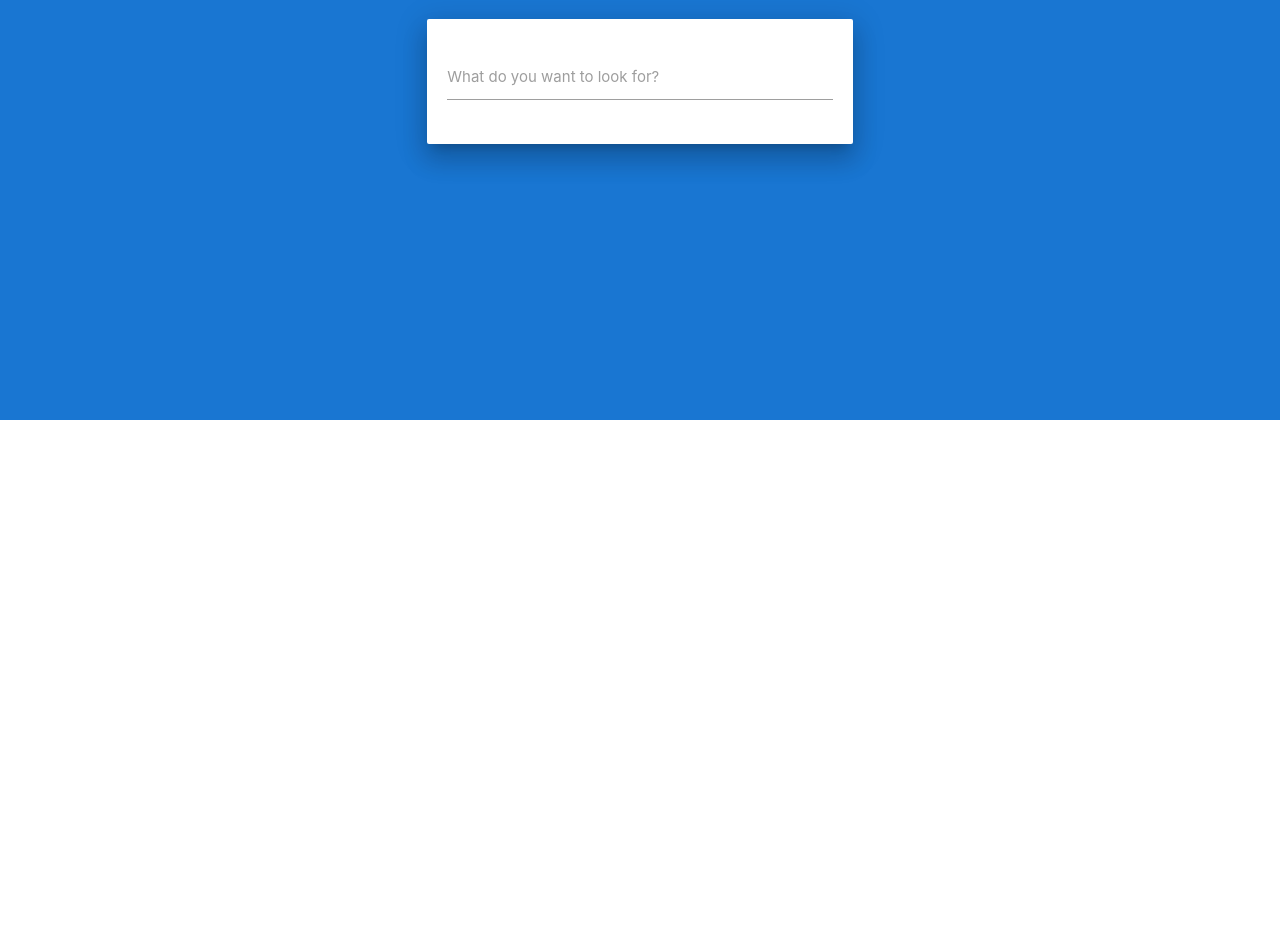
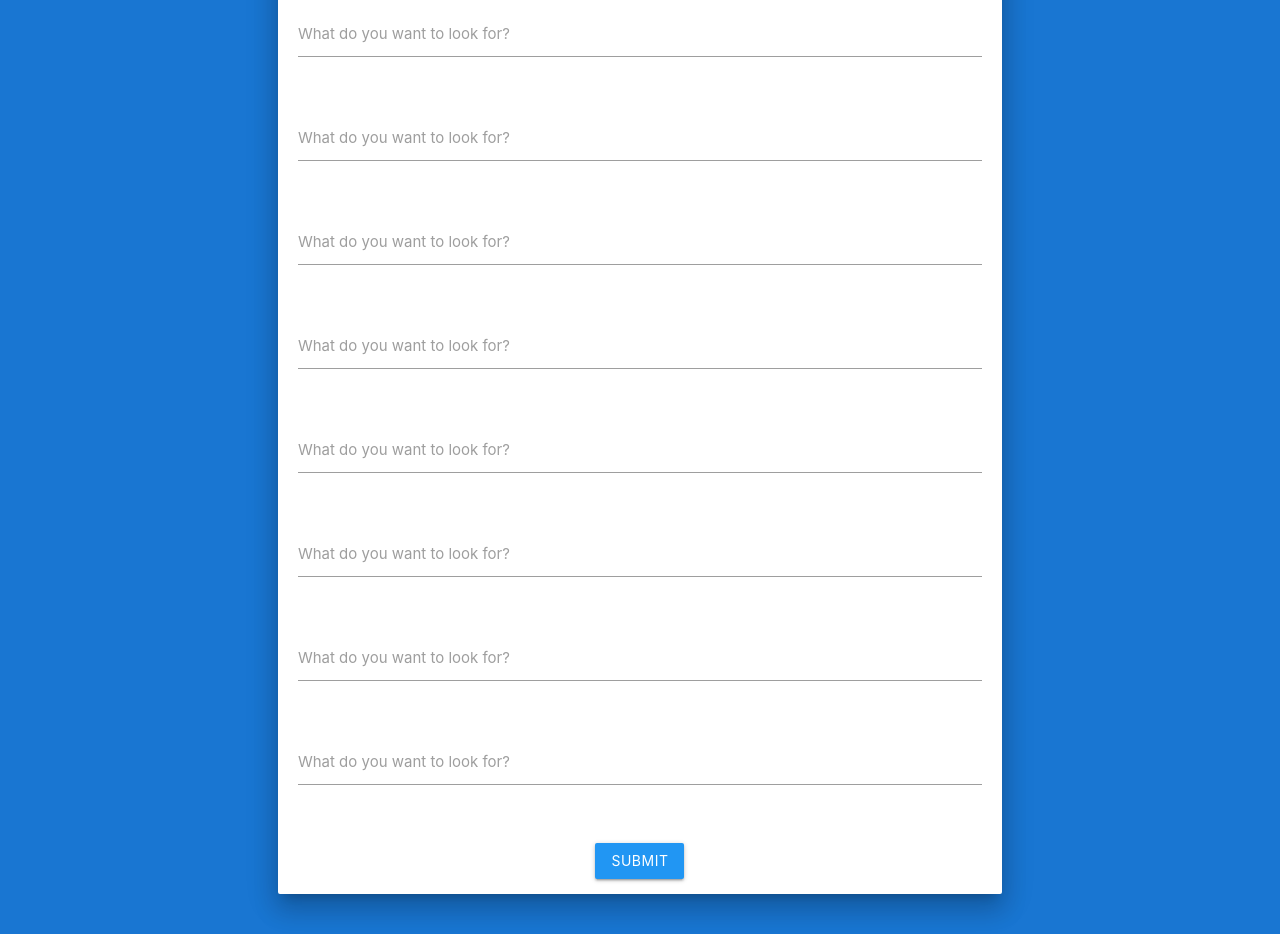
Before and after one commit to mszire/geofud, a React (Create React App) app: page / in a window 1280 px wide. Shown: the part 380-1314 px from the top of the page. Before the commit the page ends 800 px from the top, so only its background shows below. Built offline with nearby package versions, Linux system fonts and the light colour scheme.

Commit message:
create form view

```diff
--- /dev/null
+++ b/src/Form.js
@@ -0,0 +1,129 @@
+import React, { Component } from 'react';
+import ReactDOM from 'react-dom';
+import './App.css';
+import './materialize.min.js';
+
+
+
+
+
+
+class Form extends Component {
+
+    // showResult(event) {
+    //     const elem = (
+    //         <p>You searched for {event.target.value}.</p>
+    //     );
+
+    //     ReactDOM.render(elem, document.getElementById('result-view'));
+    // }
+
+    render() {
+        return (
+            <div className="App blue darken-2 screen-height">
+
+                <div className="container">
+
+                    <div className="row">
+                        <h1 className="col s12 header white-text ">GeoFud</h1>
+
+                    </div>
+
+                    <div className="row">
+                        <div className="col s10 push-s1 ">
+                            <div className="card z-depth-4 padded-comfortable no-padded-bottom">
+                                <div className="row">
+                                    <h4 className="input-field col s12 light">Enter data for new label</h4>
+                                </div>
+
+                                <div className="row">
+                                    <div className="input-field col s12">
+                                        <input id="search-term" type="text" className="validate" ></input>
+                                        <label for="search-term">What do you want to look for?</label>
+                                    </div>
+                                </div>
+
+                                <div className="row">
+                                    <div className="input-field col s12">
+                                        <input id="search-term" type="text" className="validate" ></input>
+                                        <label for="search-term">What do you want to look for?</label>
+                                    </div>
+                                </div>
+
+                                <div className="row">
+                                    <div className="input-field col s12">
+                                        <input id="search-term" type="text" className="validate" ></input>
+                                        <label for="search-term">What do you want to look for?</label>
+                                    </div>
+                                </div>
+
+                                <div className="row">
+                                    <div className="input-field col s12">
+                                        <input id="search-term" type="text" className="validate" ></input>
+                                        <label for="search-term">What do you want to look for?</label>
+                                    </div>
+                                </div>
+
+                                <div className="row">
+                                    <div className="input-field col s12">
+                                        <input id="search-term" type="text" className="validate" ></input>
+                                        <label for="search-term">What do you want to look for?</label>
+                                    </div>
+                                </div>
+
+                                <div className="row">
+                                    <div className="input-field col s12">
+                                        <input id="search-term" type="text" className="validate" ></input>
+                                        <label for="search-term">What do you want to look for?</label>
+                                    </div>
+                                </div>
+
+                                <div className="row">
+                                    <div className="input-field col s12">
+                                        <input id="search-term" type="text" className="validate" ></input>
+                                        <label for="search-term">What do you want to look for?</label>
+                                    </div>
+                                </div>
+
+                                <div className="row">
+                                    <div className="input-field col s12">
+                                        <input id="search-term" type="text" className="validate" ></input>
+                                        <label for="search-term">What do you want to look for?</label>
+                                    </div>
+                                </div>
+
+                                <div className="row">
+                                    <div className="input-field col s12">
+                                        <input id="search-term" type="text" className="validate" ></input>
+                                        <label for="search-term">What do you want to look for?</label>
+                                    </div>
+                                </div>
+
+
+                                <div className="row">
+                                    <div className="input-field col s12">
+                                        <div className="btn blue white-text waves-effect hover waves-light">Submit</div>
+
+                                    </div>
+                                </div>
+
+
+                            </div>
+                        </div>
+                    </div>
+
+
+                </div>
+                <script>
+                    M.AutoInit();
+                </script>
+            </div>
+
+        );
+
+    }
+
+
+}
+
+export default Form;
--- a/src/index.js
+++ b/src/index.js
@@ -4,9 +4,10 @@ import ReactDOM from 'react-dom';
 import './materialize.min.css';
 //import './materialize.min.js';
 import App from './App';
+import Form from './Form';
 import * as serviceWorker from './serviceWorker';
 
-ReactDOM.render(<App />, document.getElementById('root'));
+ReactDOM.render(<Form />, document.getElementById('root'));
 
 // If you want your app to work offline and load faster, you can change
 // unregister() to register() below. Note this comes with some pitfalls.
```
